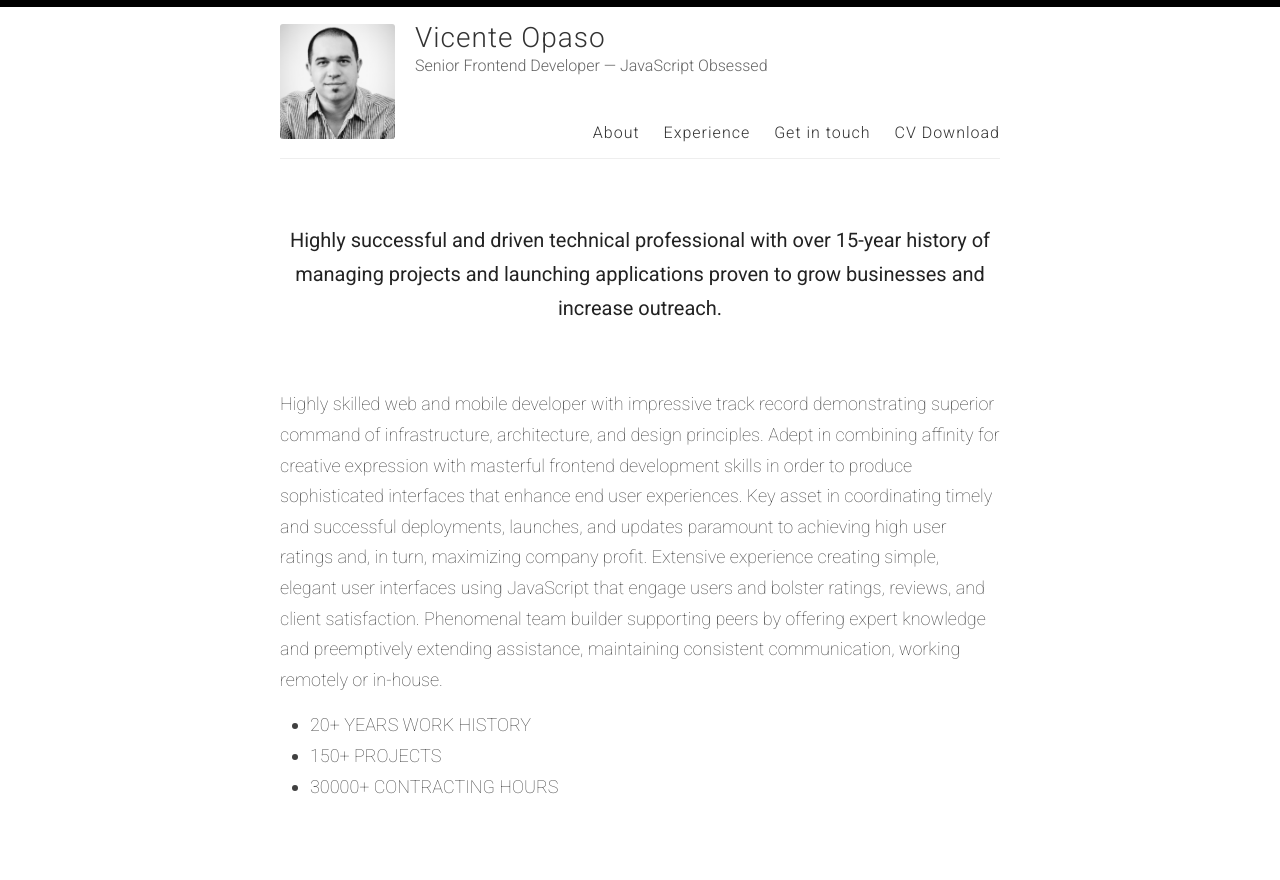
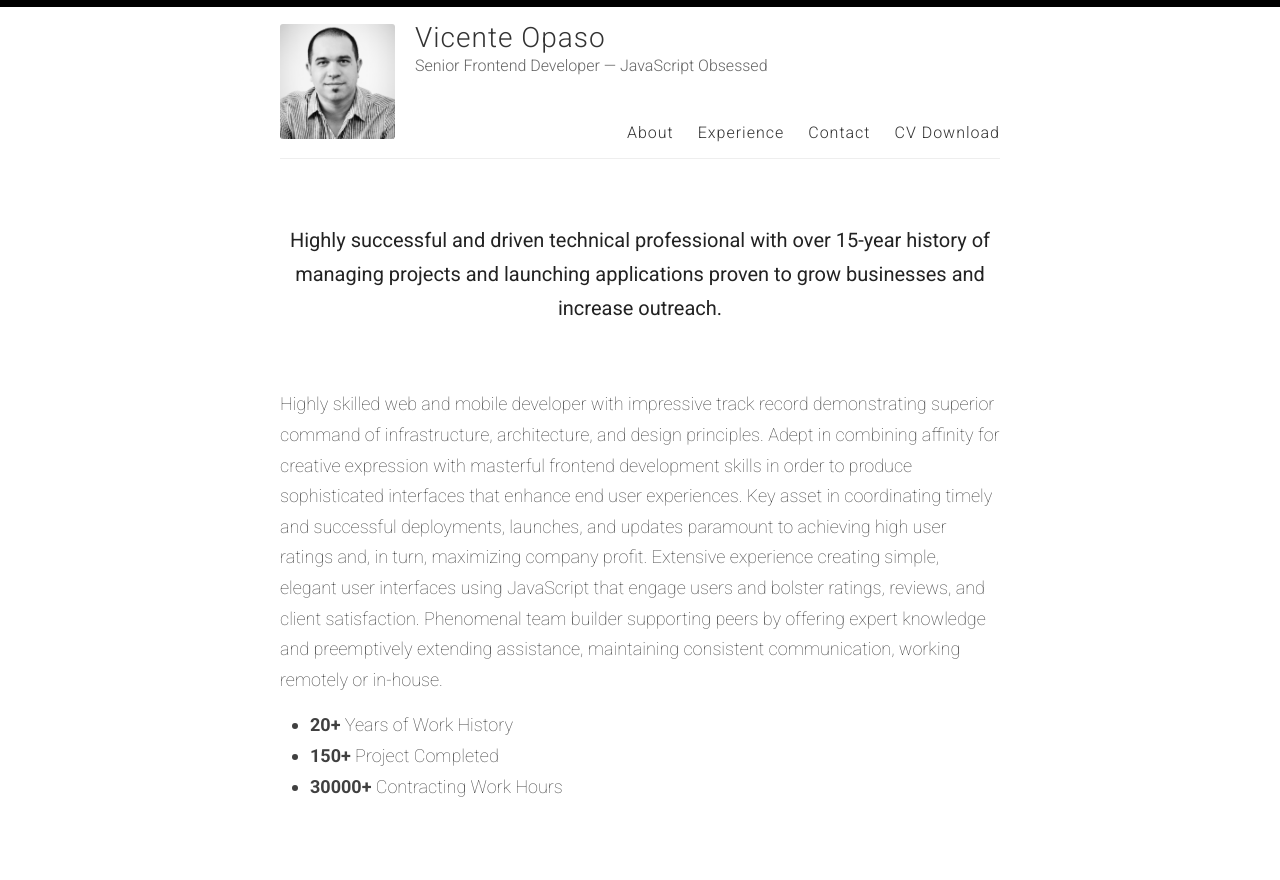
Before and after one commit to vicenteopaso/vicenteopaso, a Jekyll site: the page built from _pages/index.md, in a window 1280 px wide. Shown: the top 880 px of the page. Built offline with Jekyll 4.4.1, drawn with Linux system fonts in a browser that asks for light colours.

Commit message:
Captcha and others

```diff
--- a/_layouts/contact.html
+++ b/_layouts/contact.html
@@ -12,6 +12,7 @@
         <input type="email" name="email" required placeholder="your@email.com" />
         <input type="phone" name="phone" placeholder="Phone Number" />
         <textarea name="message" required placeholder="Message" ></textarea>
+        <div class="g-recaptcha"></div>
         <button class="btn" id="my-form-button">Send</button>
         <p id="my-form-status"></p>
     </form>
--- a/_layouts/default.html
+++ b/_layouts/default.html
@@ -30,7 +30,7 @@
             <nav>
               <a href="{{ site.baseurl }}/">About</a>
               <a href="{{ site.baseurl }}/professional-experience/">Experience</a>
-              <a href="{{ site.baseurl }}/contact/">Get in touch</a>
+              <a href="{{ site.baseurl }}/contact/">Contact</a>
               <a href="{{ site.baseurl }}/assets/Vicente_Opaso_Resume.pdf" target="_blank">CV Download</a>
             </nav>
           </header>
--- a/_pages/index.md
+++ b/_pages/index.md
@@ -8,9 +8,9 @@
 
 Highly skilled web and mobile developer with impressive track record demonstrating superior command of infrastructure, architecture, and design principles. Adept in combining affinity for creative expression with masterful frontend development skills in order to produce sophisticated interfaces that enhance end user experiences. Key asset in coordinating timely and successful deployments, launches, and updates paramount to achieving high user ratings and, in turn, maximizing company profit. Extensive experience creating simple, elegant user interfaces using JavaScript that engage users and bolster ratings, reviews, and client satisfaction. Phenomenal team builder supporting peers by offering expert knowledge and preemptively extending assistance, maintaining consistent communication, working remotely or in-house.
 
-- 20+ YEARS WORK HISTORY
-- 150+ PROJECTS
-- 30000+ CONTRACTING HOURS
+- **20+** Years of Work History
+- **150+** Project Completed
+- **30000+** Contracting Work Hours
 
 &nbsp;
 
--- a/_sass/_custom.scss
+++ b/_sass/_custom.scss
@@ -145,7 +145,7 @@
     margin-top: 40px;
   }
 }
-@media screen and (max-width: 460px) {
+@media screen and (max-width: 465px) {
   #contact {
     form {
       input {
```
Also changed, not shown: other parts of _pages/index.md (+1 -1 lines).
